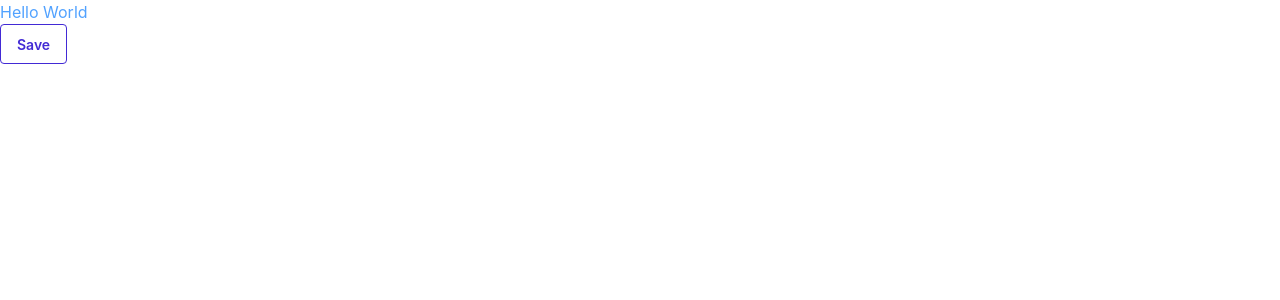
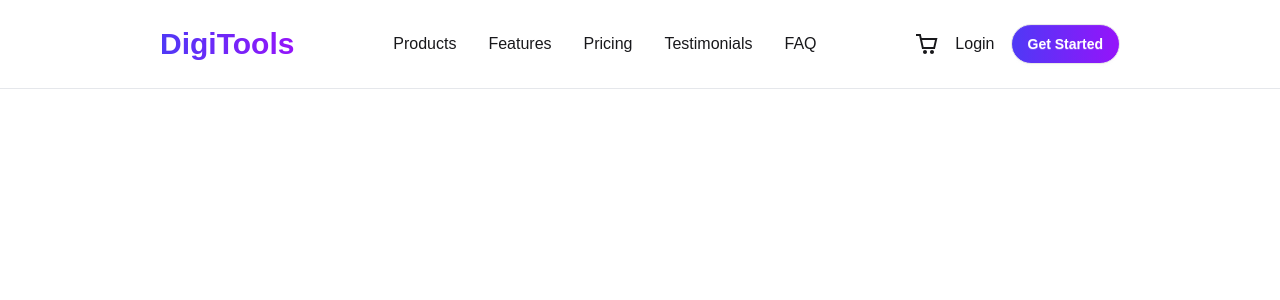
Before and after one commit to Kawsar37/digi-tools-platform, a React (Vite) app: page / in a window 1280 px wide. Shown: the top 300 px of the page. Built offline with nearby package versions, Linux system fonts and the light colour scheme.

Commit message:
navbar done

```diff
--- a/package.json
+++ b/package.json
@@ -13,6 +13,7 @@
     "@tailwindcss/vite": "^4.2.2",
     "react": "^19.2.4",
     "react-dom": "^19.2.4",
+    "react-icons": "^5.6.0",
     "tailwindcss": "^4.2.2"
   },
   "devDependencies": {
--- a/src/App.css
+++ b/src/App.css
@@ -0,0 +1,2 @@
+@import "tailwindcss";
+@plugin "daisyui";
--- a/src/App.jsx
+++ b/src/App.jsx
@@ -1,10 +1,10 @@
 import "./App.css";
+import Navbar from "./components/navbar/Navbar";
 
 function App() {
   return (
     <>
-      <h1 className="text-blue-400">Hello World</h1>
-      <button className="btn btn-outline btn-primary">Save</button>
+      <Navbar />
     </>
   );
 }
--- /dev/null
+++ b/src/components/navbar/Navbar.jsx
@@ -0,0 +1,35 @@
+import React from "react";
+import { CgShoppingCart } from "react-icons/cg";
+
+export default function Navbar() {
+  return (
+    <nav className="border-b border-gray-200">
+      <div className="max-w-[75%] mx-auto flex justify-between py-6 items-center">
+        <h1 className="font-bold text-2xl sm:text-3xl p-bg bg-clip-text text-transparent">
+          DigiTools
+        </h1>
+        <ul className="flex items-center gap-8">
+          <li>Products</li>
+          <li>Features</li>
+          <li>Pricing</li>
+          <li>Testimonials</li>
+          <li>FAQ</li>
+        </ul>
+        <div className="flex gap-4 items-center">
+          {/* shopping cart icon  */}
+          <div className="indicator">
+            <CgShoppingCart size={24} />
+            <span className="badge badge-sm indicator-item bg-blue-500 font-semibold hidden">
+              8
+            </span>
+          </div>
+
+          <button>Login</button>
+          <button className="btn rounded-full text-white p-bg">
+            Get Started
+          </button>
+        </div>
+      </div>
+    </nav>
+  );
+}
--- a/src/index.css
+++ b/src/index.css
@@ -1,2 +1,8 @@
-@import "tailwindcss";
-@plugin "daisyui";
+body {
+  font-family: "Manrope", sans-serif;
+  font-optical-sizing: auto;
+}
+
+.p-bg {
+  background-image: linear-gradient(to right, #4f39f6, #9514fa);
+}
```
Also changed, not shown: src/components/hero/Hero.jsx (added), 1 other file (tests, documents, lock files or other folders).
